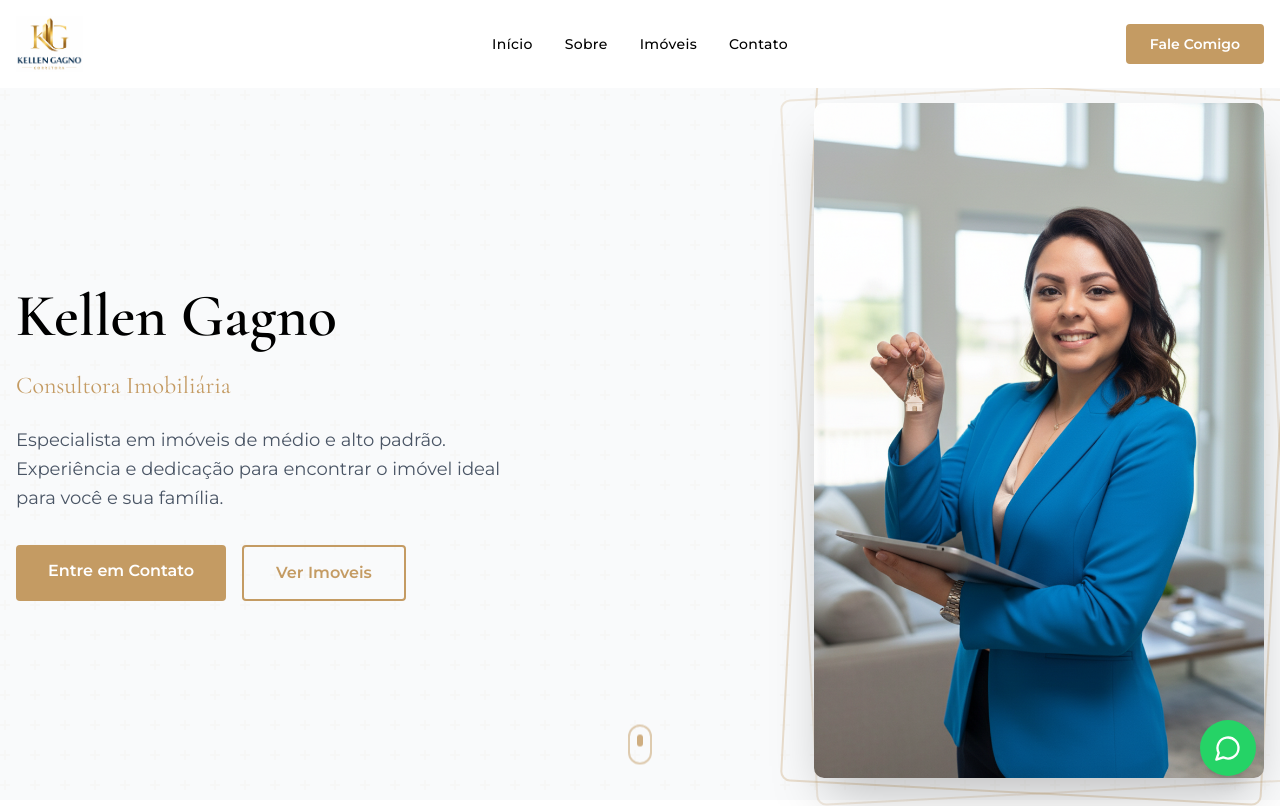
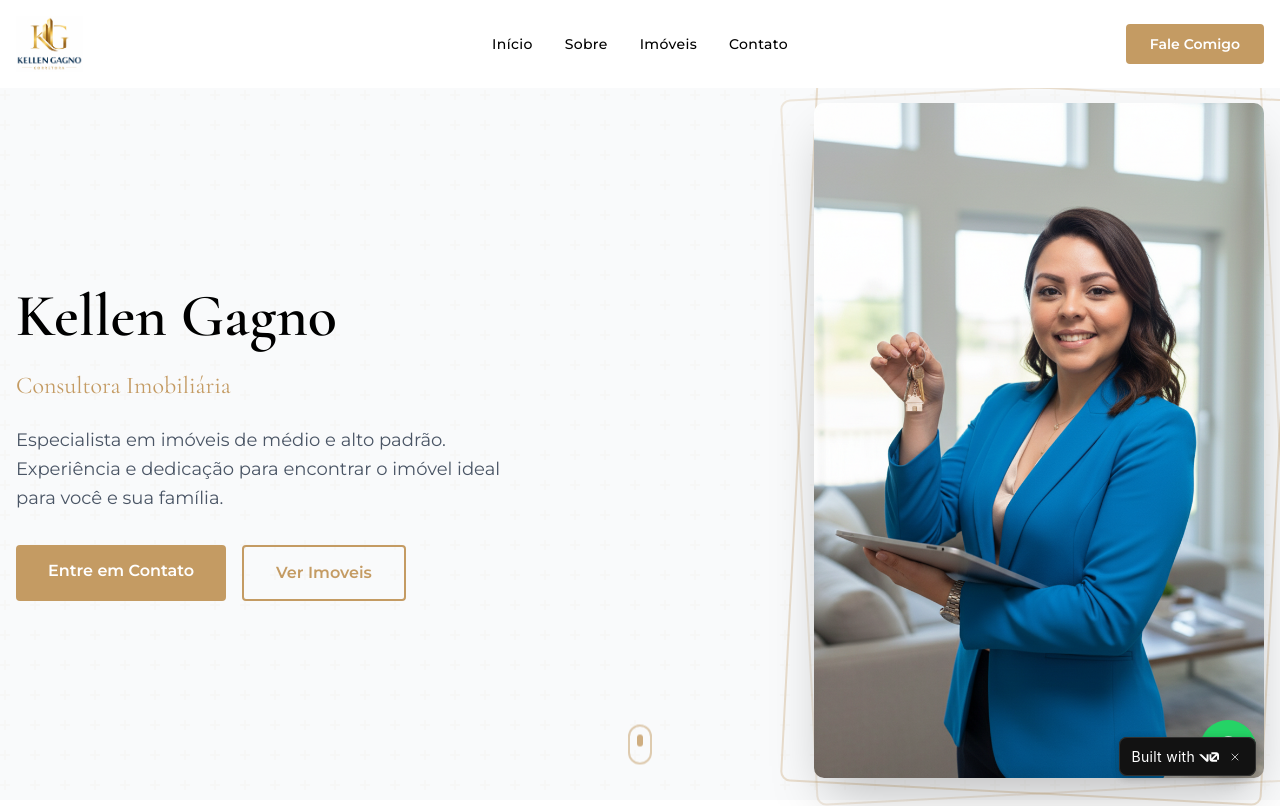
Before and after one commit to v4nd3r/v0-kellen-gagno-landing-page, a Next.js app: page / in a window 1280 px wide. Shown: the top 806 px of the page. Built offline with nearby package versions, Linux system fonts and the light colour scheme.

Commit message:
Devolvendo botão v0

```diff
--- a/app/layout.tsx
+++ b/app/layout.tsx
@@ -49,6 +49,172 @@ export default function RootLayout({
       <body className={`${cormorant.variable} ${montserrat.variable} antialiased`}>
         {children}
         <Analytics />
+                      {/* v0 – built-with badge */}
+  <div dangerouslySetInnerHTML={{ __html: `<div id="v0-built-with-button-74beddfb-9bf8-4ecb-b287-c629cf03934e" style="
+border: 1px solid hsl(0deg 0% 100% / 12%);
+position: fixed;
+bottom: 24px;
+right: 24px;
+z-index: 1000;
+background: #121212;
+color: white;
+padding: 8px 12px;
+border-radius: 8px;
+font-weight: 400;
+font-size: 14px;
+box-shadow: 0 2px 8px rgba(0,0,0,0.12);
+letter-spacing: 0.02em;
+transition: all 0.2s;
+display: flex;
+align-items: center;
+gap: 4px;
+font-family: -apple-system, BlinkMacSystemFont, 'Segoe UI', Roboto, sans-serif;
+">
+<a
+  href="https://v0.app/chat/api/open/built-with-v0/b_ClqFPm8OR2H?ref=2G7XE9"
+  target="_blank"
+  rel="noopener"
+  style="
+    color: inherit;
+    text-decoration: none;
+    display: flex;
+    align-items: center;
+    gap: 4px;
+  "
+>
+  Built with
+  <svg
+    fill="currentColor"
+    viewBox="0 0 147 70"
+    xmlns="http://www.w3.org/2000/svg"
+    style="width: 20px; height: 20px;"
+  >
+    <path d="M56 50.2031V14H70V60.1562C70 65.5928 65.5928 70 60.1562 70C57.5605 70 54.9982 68.9992 53.1562 67.1573L0 14H19.7969L56 50.2031Z" />
+    <path d="M147 56H133V23.9531L100.953 56H133V70H96.6875C85.8144 70 77 61.1856 77 50.3125V14H91V46.1562L123.156 14H91V0H127.312C138.186 0 147 8.81439 147 19.6875V56Z" />
+  </svg>
+</a>
+
+<button
+  onclick="document.getElementById('v0-built-with-button-74beddfb-9bf8-4ecb-b287-c629cf03934e').style.display='none'"
+  onmouseenter="this.style.opacity='1'"
+  onmouseleave="this.style.opacity='0.7'"
+  style="
+    background: none;
+    border: none;
+    color: white;
+    cursor: pointer;
+    padding: 2px;
+    margin-left: 4px;
+    border-radius: 2px;
+    display: flex;
+    align-items: center;
+    opacity: 0.7;
+    transition: opacity 0.2s;
+    transform: translateZ(0);
+  "
+  aria-label="Close"
+>
+  <svg width="12" height="12" viewBox="0 0 24 24" fill="none" stroke="currentColor" stroke-width="2" stroke-linecap="round" stroke-linejoin="round">
+    <path d="M18 6L6 18M6 6l12 12"/>
+  </svg>
+</button>
+
+<span style="
+  position: absolute;
+  width: 1px;
+  height: 1px;
+  padding: 0;
+  margin: -1px;
+  overflow: hidden;
+  clip: rect(0, 0, 0, 0);
+  white-space: nowrap;
+">
+  v0
+</span>
+</div>` }} />
+{/* v0 – built-with badge */}
+  <div dangerouslySetInnerHTML={{ __html: `<div id="v0-built-with-button-ded00bbe-a937-40c4-a0f1-ba5d5461326c" style="
+border: 1px solid hsl(0deg 0% 100% / 12%);
+position: fixed;
+bottom: 24px;
+right: 24px;
+z-index: 1000;
+background: #121212;
+color: white;
+padding: 8px 12px;
+border-radius: 8px;
+font-weight: 400;
+font-size: 14px;
+box-shadow: 0 2px 8px rgba(0,0,0,0.12);
+letter-spacing: 0.02em;
+transition: all 0.2s;
+display: flex;
+align-items: center;
+gap: 4px;
+font-family: -apple-system, BlinkMacSystemFont, 'Segoe UI', Roboto, sans-serif;
+">
+<a
+  href="https://v0.app/chat/api/open/built-with-v0/b_OXfw47ImVgS?ref=2G7XE9"
+  target="_blank"
+  rel="noopener"
+  style="
+    color: inherit;
+    text-decoration: none;
+    display: flex;
+    align-items: center;
+    gap: 4px;
+  "
+>
+  Built with
+  <svg
+    fill="currentColor"
+    viewBox="0 0 147 70"
+    xmlns="http://www.w3.org/2000/svg"
+    style="width: 20px; height: 20px;"
+  >
+    <path d="M56 50.2031V14H70V60.1562C70 65.5928 65.5928 70 60.1562 70C57.5605 70 54.9982 68.9992 53.1562 67.1573L0 14H19.7969L56 50.2031Z" />
+    <path d="M147 56H133V23.9531L100.953 56H133V70H96.6875C85.8144 70 77 61.1856 77 50.3125V14H91V46.1562L123.156 14H91V0H127.312C138.186 0 147 8.81439 147 19.6875V56Z" />
+  </svg>
+</a>
+
+<button
+  onclick="document.getElementById('v0-built-with-button-ded00bbe-a937-40c4-a0f1-ba5d5461326c').style.display='none'"
+  onmouseenter="this.style.opacity='1'"
+  onmouseleave="this.style.opacity='0.7'"
+  style="
+    background: none;
+    border: none;
+    color: white;
+    cursor: pointer;
+    padding: 2px;
+    margin-left: 4px;
+    border-radius: 2px;
+    display: flex;
+    align-items: center;
+    opacity: 0.7;
+    transition: opacity 0.2s;
+    transform: translateZ(0);
+  "
+  aria-label="Close"
+>
+  <svg width="12" height="12" viewBox="0 0 24 24" fill="none" stroke="currentColor" stroke-width="2" stroke-linecap="round" stroke-linejoin="round">
+    <path d="M18 6L6 18M6 6l12 12"/>
+  </svg>
+</button>
+
+<span style="
+  position: absolute;
+  width: 1px;
+  height: 1px;
+  padding: 0;
+  margin: -1px;
+  overflow: hidden;
+  clip: rect(0, 0, 0, 0);
+  white-space: nowrap;
+">
+  v0
+</span>
+</div>` }} />
       </body>
     </html>
   )
```
